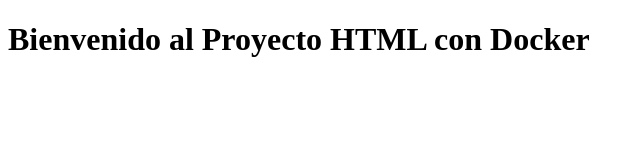
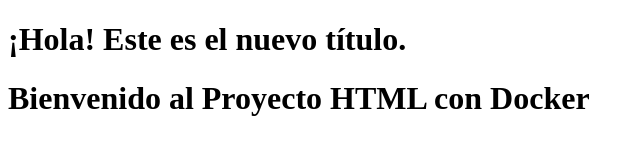
Before and after one commit to balacot/html-docker-example, a plain HTML site: page index.html in a window 1280 px wide. Shown: the whole page, without its empty margins (0-644 px from the left). Drawn offline with Linux system fonts and the light colour scheme.

```diff
--- a/index.html
+++ b/index.html
@@ -3,7 +3,7 @@
 <head>
     <meta charset="UTF-8">
     <meta name="viewport" content="width=device-width, initial-scale=1.0">
-    <title>Página de Inicio</title>
+    <h1>¡Hola! Este es el nuevo título.</h1>
 </head>
 <body>
     <h1>Bienvenido al Proyecto HTML con Docker</h1>
```
